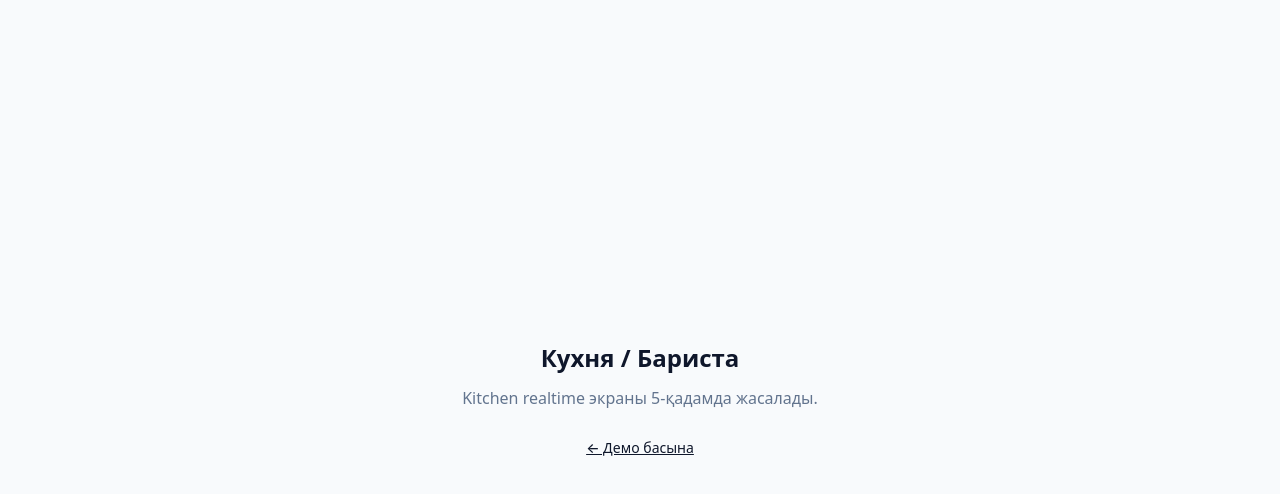
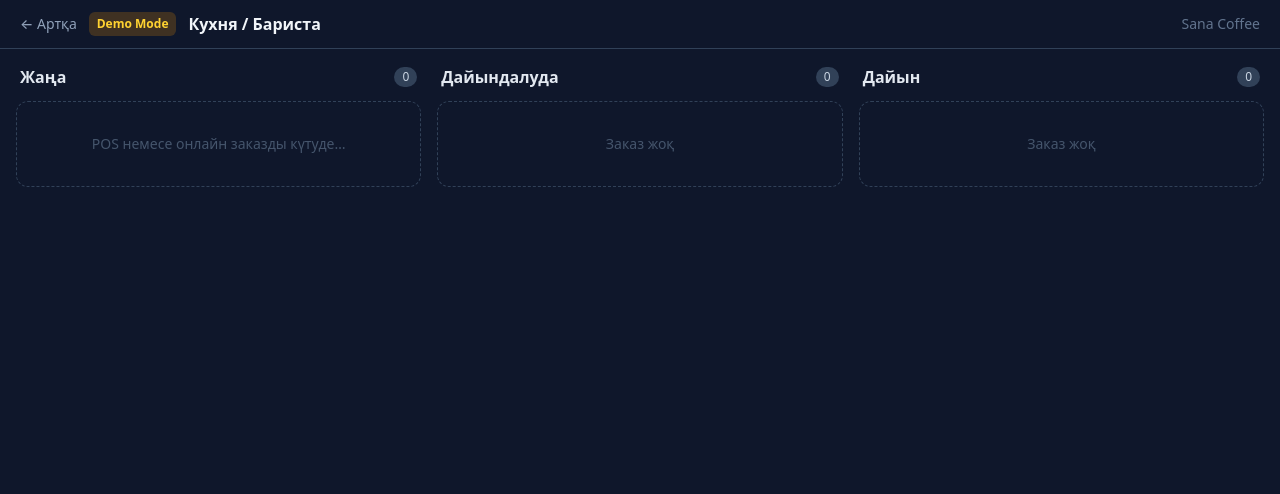
Before and after one commit to arysnurbol/sana-demo, a React (Vite) app: page /demo/kitchen in a window 1280 px wide. Shown: the top 494 px of the page. Built offline with nearby package versions, Linux system fonts and the light colour scheme.

Commit message:
Add Kitchen kanban screen with POS->Kitchen cross-tab realtime sync

```diff
--- /dev/null
+++ b/src/hooks/useCrossTabSync.js
@@ -0,0 +1,20 @@
+import { useEffect } from 'react'
+import useStore from '../store/useStore.js'
+
+// POS пен Kitchen бөлек браузер табтарында ашылады.
+// Zustand persist localStorage-ты бөліседі, бірақ бір табтағы өзгерісті
+// екінші таб автоматты қабылдамайды. `storage` event арқылы екінші табта
+// store-ды қайта оқимыз (rehydrate) — осылай POS→Kitchen realtime болады.
+export function useCrossTabSync() {
+  useEffect(() => {
+    const onStorage = (e) => {
+      if (e.key === 'sana-demo-store') {
+        useStore.persist.rehydrate()
+      }
+    }
+    window.addEventListener('storage', onStorage)
+    return () => window.removeEventListener('storage', onStorage)
+  }, [])
+}
+
+export default useCrossTabSync
--- a/src/i18n/kk.js
+++ b/src/i18n/kk.js
@@ -31,6 +31,22 @@ export const kk = {
     roleSwitch: 'Рөл ауыстыру',
     clear: 'Тазалау',
     back: 'Артқа',
+  },
+
+  kitchen: {
+    title: 'Кухня / Бариста',
+    columns: {
+      new: 'Жаңа',
+      cooking: 'Дайындалуда',
+      ready: 'Дайын',
+    },
+    empty: 'Заказ жоқ',
+    startCooking: 'Дайындауды бастау',
+    markReady: 'Дайын',
+    complete: 'Берілді',
+    waiting: 'POS немесе онлайн заказды күтуде…',
+    minutesAgo: 'мин бұрын',
+    justNow: 'жаңа ғана',
   },
 
   pos: {
--- a/src/pages/Kitchen.jsx
+++ b/src/pages/Kitchen.jsx
@@ -1,7 +1,139 @@
-import ScreenPlaceholder from '../components/ScreenPlaceholder.jsx'
+import { useEffect, useState } from 'react'
+import { useNavigate } from 'react-router-dom'
 import kk from '../i18n/kk.js'
+import useStore from '../store/useStore.js'
+import { minutesSince } from '../utils/format.js'
+import useCrossTabSync from '../hooks/useCrossTabSync.js'
 
-// 5-қадам: Kitchen экраны — POS-тан түскен заказдарды realtime көрсету.
+// Канбан бағандары: статус → келесі статус + батырма мәтіні.
+const COLUMNS = [
+  { status: 'new', next: 'cooking', action: kk.kitchen.startCooking, accent: 'sky' },
+  { status: 'cooking', next: 'ready', action: kk.kitchen.markReady, accent: 'amber' },
+  { status: 'ready', next: 'done', action: kk.kitchen.complete, accent: 'emerald' },
+]
+
+const ACCENTS = {
+  sky: 'border-t-sky-400',
+  amber: 'border-t-amber-400',
+  emerald: 'border-t-emerald-400',
+}
+
+const BTN = {
+  sky: 'bg-sky-500 hover:bg-sky-600',
+  amber: 'bg-amber-500 hover:bg-amber-600',
+  emerald: 'bg-emerald-500 hover:bg-emerald-600',
+}
+
 export default function Kitchen() {
-  return <ScreenPlaceholder title={kk.roles.kitchen} note="Kitchen realtime экраны 5-қадамда жасалады." />
+  const navigate = useNavigate()
+  const orders = useStore((s) => s.orders)
+  const setOrderStatus = useStore((s) => s.setOrderStatus)
+
+  // Бөлек табтан (POS) келген заказдарды realtime көру.
+  useCrossTabSync()
+
+  // Картадағы "X мин бұрын" жаңарып тұруы үшін минут сайын қайта рендер.
+  const [, setTick] = useState(0)
+  useEffect(() => {
+    const id = setInterval(() => setTick((t) => t + 1), 30000)
+    return () => clearInterval(id)
+  }, [])
+
+  return (
+    <div className="flex h-screen flex-col bg-slate-900 text-slate-100">
+      {/* Topbar */}
+      <header className="flex items-center justify-between border-b border-slate-700 px-5 py-3">
+        <div className="flex items-center gap-3">
+          <button
+            onClick={() => navigate('/demo')}
+            className="text-sm font-medium text-slate-400 hover:text-white"
+          >
+            ← {kk.actions.back}
+          </button>
+          <span className="rounded-md bg-amber-500/20 px-2 py-1 text-xs font-semibold text-amber-300">
+            {kk.demoMode}
+          </span>
+          <span className="font-semibold">{kk.kitchen.title}</span>
+        </div>
+        <span className="text-sm text-slate-500">{kk.company}</span>
+      </header>
+
+      {/* Канбан бағандары */}
+      <div className="grid flex-1 grid-cols-1 gap-4 overflow-y-auto p-4 md:grid-cols-3">
+        {COLUMNS.map((col) => {
+          const colOrders = orders.filter((o) => o.status === col.status)
+          return (
+            <section key={col.status} className="flex flex-col">
+              <div className="mb-3 flex items-center justify-between px-1">
+                <h2 className="font-semibold text-slate-200">
+                  {kk.kitchen.columns[col.status]}
+                </h2>
+                <span className="rounded-full bg-slate-700 px-2 py-0.5 text-xs text-slate-300">
+                  {colOrders.length}
+                </span>
+              </div>
+
+              <div className="flex flex-1 flex-col gap-3">
+                {colOrders.length === 0 ? (
+                  <p className="rounded-xl border border-dashed border-slate-700 px-4 py-8 text-center text-sm text-slate-600">
+                    {col.status === 'new' ? kk.kitchen.waiting : kk.kitchen.empty}
+                  </p>
+                ) : (
+                  colOrders.map((o) => (
+                    <OrderCard
+                      key={o.id}
+                      order={o}
+                      accent={col.accent}
+                      action={col.action}
+                      onAdvance={() => setOrderStatus(o.id, col.next)}
+                    />
+                  ))
+                )}
+              </div>
+            </section>
+          )
+        })}
+      </div>
+    </div>
+  )
 }
+
+function OrderCard({ order, accent, action, onAdvance }) {
+  const mins = minutesSince(order.createdAt)
+  const timeLabel = mins === 0 ? kk.kitchen.justNow : `${mins} ${kk.kitchen.minutesAgo}`
+
+  return (
+    <div className={`rounded-xl border-t-4 bg-slate-800 p-4 shadow ${ACCENTS[accent]}`}>
+      <div className="flex items-center justify-between">
+        <span className="text-lg font-bold">#{order.number}</span>
+        <span className="text-xs text-slate-400">{timeLabel}</span>
+      </div>
+
+      <div className="mt-1 flex items-center gap-2 text-xs text-slate-400">
+        <span className="rounded bg-slate-700 px-1.5 py-0.5">
+          {kk.order.source[order.source]}
+        </span>
+        <span>{kk.order.type[order.type]}</span>
+        {order.table && order.table !== '—' && (
+          <span>· {kk.pos.table} {order.table}</span>
+        )}
+      </div>
+
+      <ul className="mt-3 space-y-1">
+        {order.items.map((it, idx) => (
+          <li key={idx} className="flex justify-between text-sm">
+            <span>{it.name}</span>
+            <span className="text-slate-400">×{it.qty}</span>
+          </li>
+        ))}
+      </ul>
+
+      <button
+        onClick={onAdvance}
+        className={`mt-4 w-full rounded-lg py-2 text-sm font-semibold text-white transition ${BTN[accent]}`}
+      >
+        {action}
+      </button>
+    </div>
+  )
+}
--- a/src/utils/format.js
+++ b/src/utils/format.js
@@ -2,3 +2,9 @@
 export function formatPrice(value) {
   return new Intl.NumberFormat('ru-RU').format(value) + ' ₸'
 }
+
+// ISO уақыттан бері өткен минут саны (Kitchen картасында көрсету үшін).
+export function minutesSince(iso) {
+  const diffMs = Date.now() - new Date(iso).getTime()
+  return Math.max(0, Math.floor(diffMs / 60000))
+}
```
